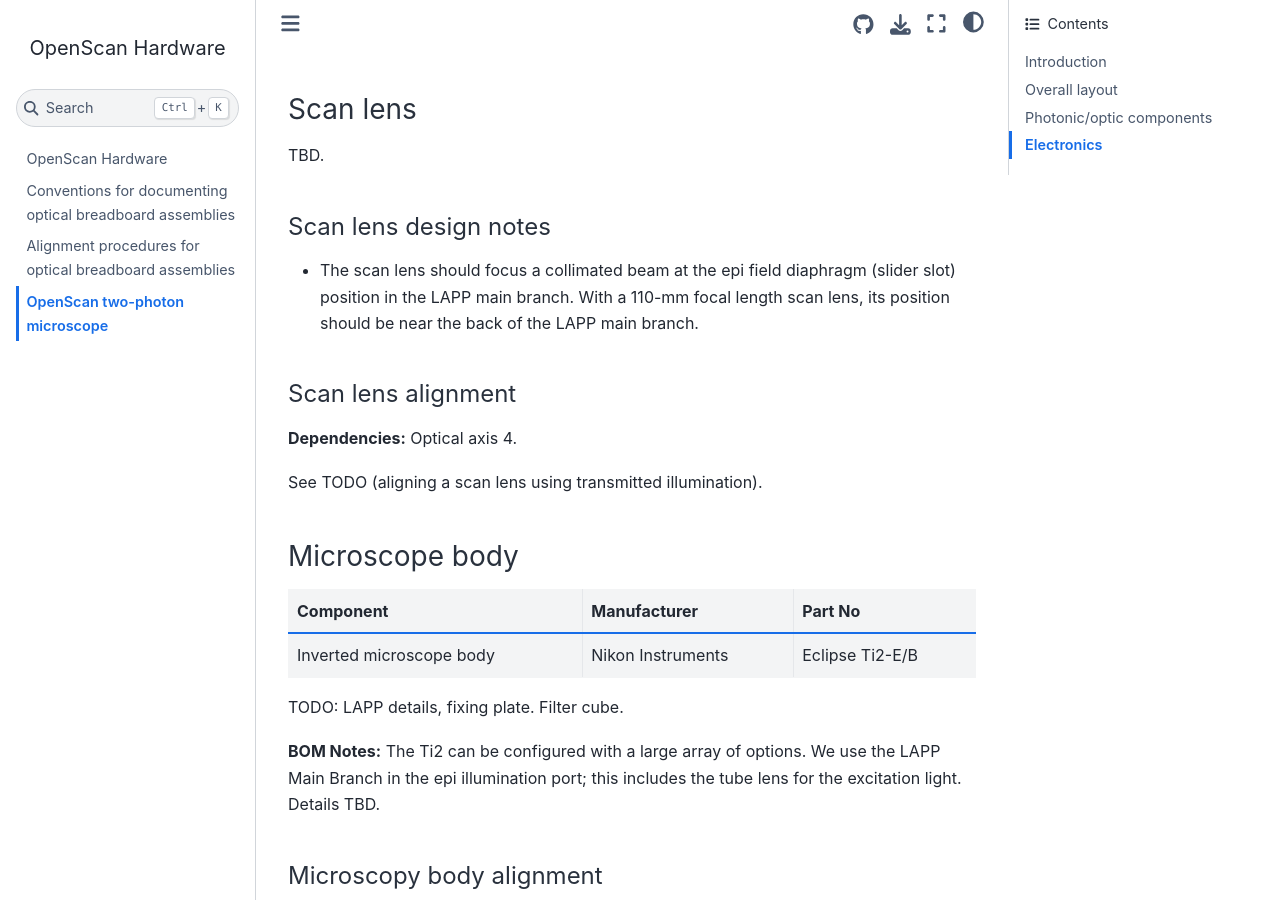
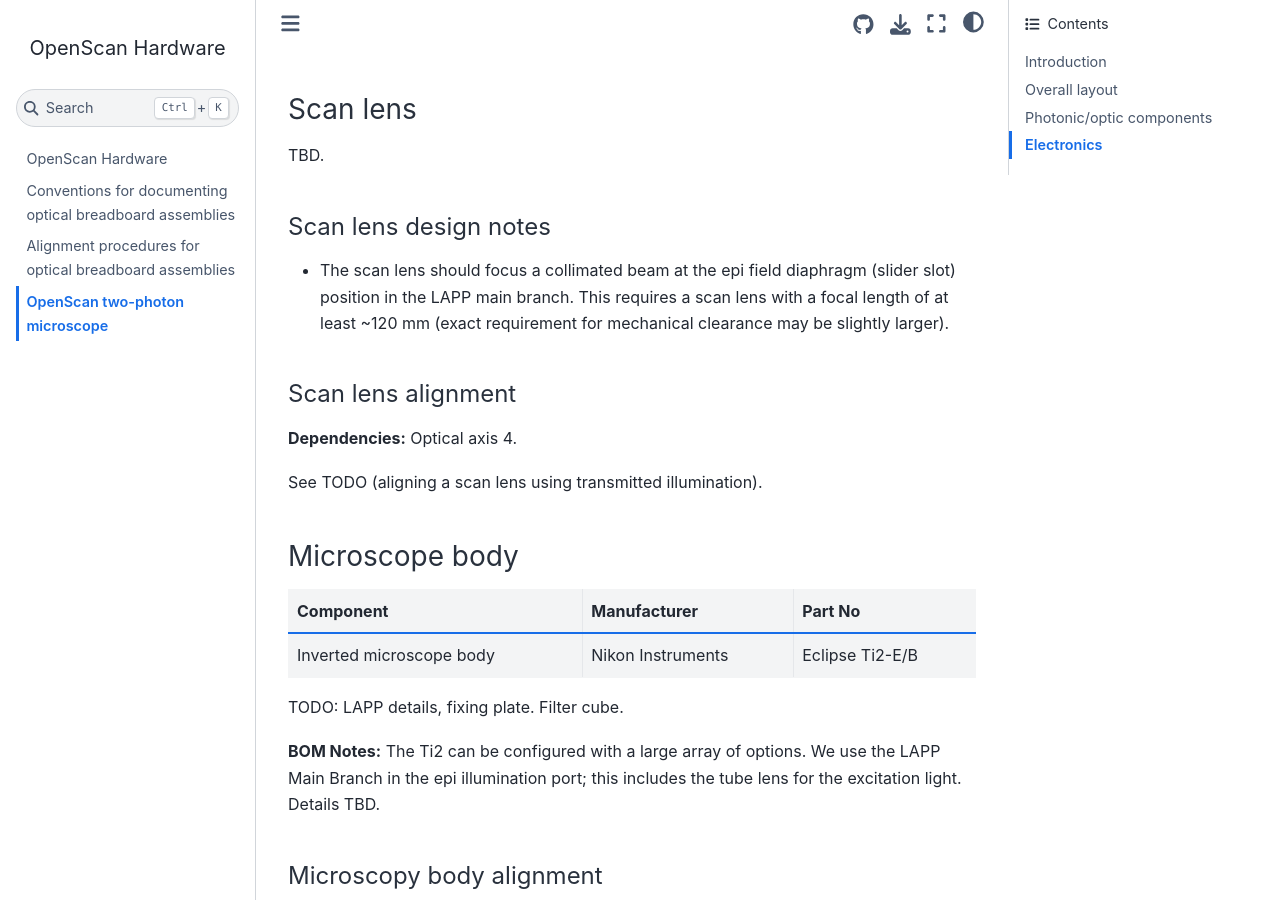
Before and after one commit to openscan-lsm/OpenScan-Hardware, a Jupyter Book: the page built from book/tpm.md, in a window 1280 px wide and 900 px high, scrolled down 8038 px. Built offline with Jupyter Book 1.0.4 settings and Sphinx 7.4.7 and the Sphinx Book theme 1.1.4, drawn with Linux system fonts in a browser that asks for light colours.

Commit message:
Update scan length focal length note

```diff
--- a/book/tpm.md
+++ b/book/tpm.md
@@ -296,8 +296,9 @@ TBD.
 #### Scan lens design notes
 
 - The scan lens should focus a collimated beam at the epi field diaphragm
-  (slider slot) position in the LAPP main branch. With a 110-mm focal length
-  scan lens, its position should be near the back of the LAPP main branch.
+  (slider slot) position in the LAPP main branch. This requires a scan lens
+  with a focal length of at least ~120 mm (exact requirement for mechanical
+  clearance may be slightly larger).
 
 #### Scan lens alignment
 
```
